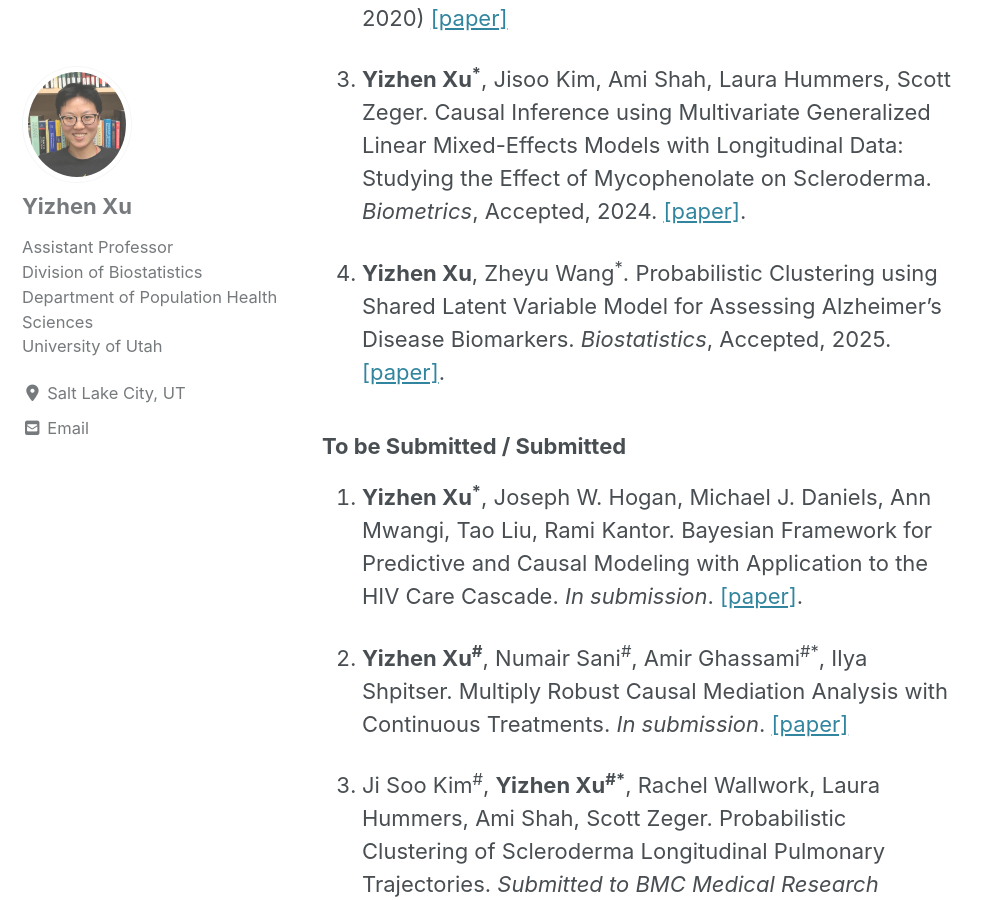
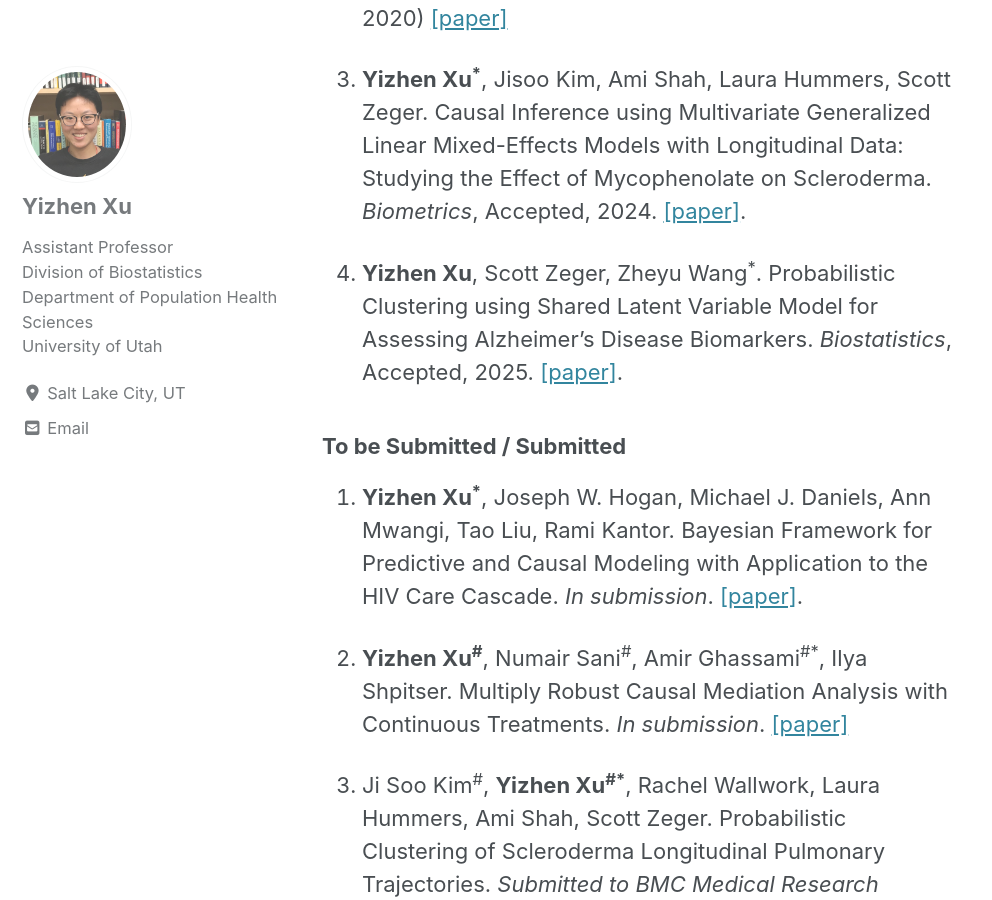
Before and after one commit to yizhenxu/yizhenxu.github.io, a Jekyll site: the page built from _pages/publication.md, in a window 1280 px wide and 900 px high, scrolled down 744 px. Shown: the whole window, without its empty margins (0-992 px from the left). Built offline with Jekyll 4.4.1, drawn with Linux system fonts in a browser that asks for light colours; cached includes are drawn as plain includes; nearby versions of some CDN libraries.

Commit message:
Update publication.md

```diff
--- a/_pages/publication.md
+++ b/_pages/publication.md
@@ -17,7 +17,7 @@ author_profile: true
 3. **Yizhen Xu<sup>\*</sup>**, Jisoo Kim, Ami Shah, Laura Hummers, Scott Zeger. Causal Inference using Multivariate Generalized Linear
 Mixed-Effects Models with Longitudinal Data: Studying the Effect of Mycophenolate on Scleroderma. *Biometrics*, Accepted, 2024. <a href="https://doi.org/10.1093/biomtc/ujae100">[paper]</a>.
 
-4. **Yizhen Xu**, Zheyu Wang<sup>\*</sup>. Probabilistic Clustering using Shared Latent Variable Model for Assessing  Alzheimer’s Disease Biomarkers. *Biostatistics*, Accepted, 2025. <a href="https://doi.org/10.1093/biostatistics/kxaf010">[paper]</a>.
+4. **Yizhen Xu**, Scott Zeger, Zheyu Wang<sup>\*</sup>. Probabilistic Clustering using Shared Latent Variable Model for Assessing  Alzheimer’s Disease Biomarkers. *Biostatistics*, Accepted, 2025. <a href="https://doi.org/10.1093/biostatistics/kxaf010">[paper]</a>.
 
 ### To be Submitted / Submitted
 
```
